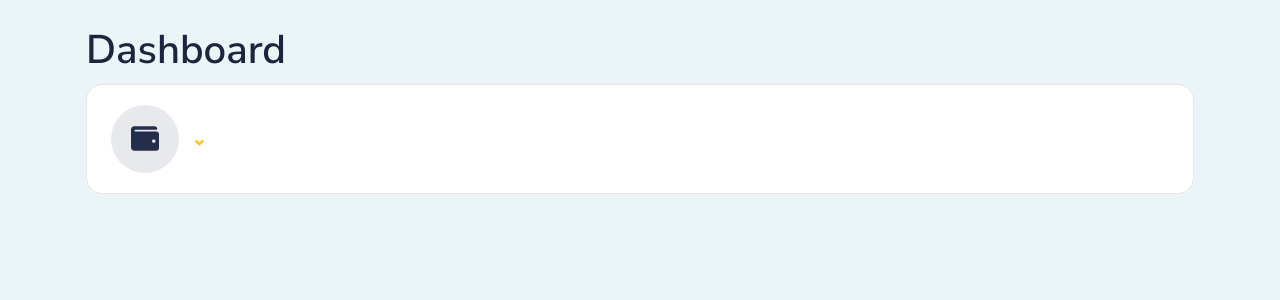
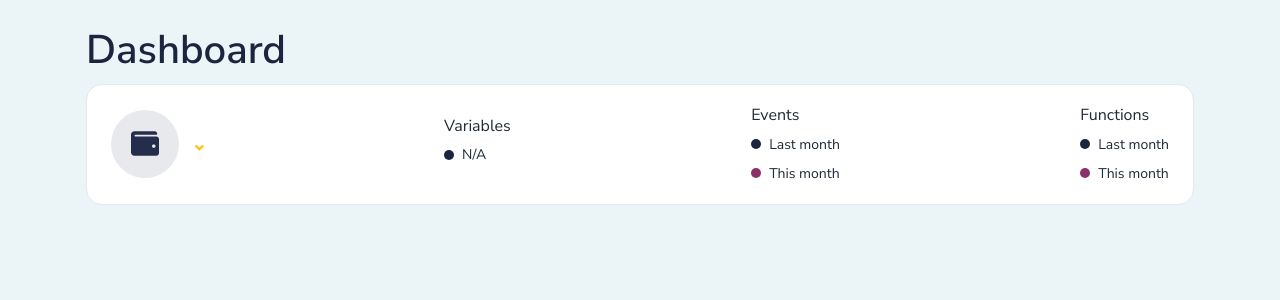
Before and after one commit to youngsoul/django-particle-dashboard, a Django app: template templates/particle_devices/dashboard.html in a window 1280 px wide. Shown: the part 95-395 px from the top of the page. Run offline with Django 4.2, Linux system fonts and the light colour scheme; the template is opened without the code that fills it: values that come from a table or form of the project are taken from there, others are empty; a user stored in the database is signed in; tables that the repository leaves empty hold one stand-in row (values such as "Sample post"); data that the repository does not hold is empty; parts of the project's set-up code (start-up, migrations or seed data) failed here and were passed over; some libraries are stand-ins or nearby versions.

Commit message:
get/view variables

```diff
--- a/accounts/models.py
+++ b/accounts/models.py
@@ -12,7 +12,8 @@ class CustomUser(AbstractUser):
 class UsersParticleDevice(models.Model):
     person = models.ForeignKey(CustomUser, on_delete=models.CASCADE)
     device = models.ForeignKey(ParticleDevice, on_delete=models.CASCADE)
-    can_see_functions = models.BooleanField(default=False)
+    can_view_functions = models.BooleanField(default=False)
     can_call_functions = models.BooleanField(default=False)
     can_view_events = models.BooleanField(default=False)
     can_send_events = models.BooleanField(default=False)
+    can_view_variables = models.BooleanField(default=False)
--- a/requirements.txt
+++ b/requirements.txt
@@ -2,7 +2,7 @@
 # This file is autogenerated by pip-compile with python 3.10
 # To update, run:
 #
-#    pip-compile requirements.in
+#    pip-compile
 #
 asgiref==3.5.2
     # via django
@@ -53,7 +53,7 @@ pyjwt[crypto]==2.6.0
     # via django-allauth
 pyparsing==3.0.9
     # via packaging
-pyparticleio==0.1.2
+pyparticleio==0.1.3
     # via -r requirements.in
 python-dotenv==0.21.0
     # via environs
--- a/templates/particle_devices/dashboard.html
+++ b/templates/particle_devices/dashboard.html
@@ -36,6 +36,47 @@
                                     {% endif %}
                                 </div>
                             </div>
+                            <div class="d-block ms-auto">
+                                <div class="h6 fw-normal text-gray mb-2">Variables</div>
+                                {% if users_device.device.online and users_device.can_view_variables %}
+                                    {% for var_data in users_device.device.variable_data %}
+                                    <div class="d-flex align-items-center text-right mb-2">
+                                        <span class="shape-xs rounded-circle bg-dark me-2"></span>
+                                        <span class="fw-normal small">{{ var_data.0 }}:{{ var_data.1|floatformat:1 }}</span>
+                                    </div>
+                                    {% endfor %}
+                                {% else %}
+                                    <div class="d-flex align-items-center text-right mb-2">
+                                        <span class="shape-xs rounded-circle bg-dark me-2"></span>
+                                        <span class="fw-normal small">N/A</span>
+                                    </div>
+
+                                {% endif %}
+                            </div>
+                            <div class="d-block ms-auto">
+                                <div class="h6 fw-normal text-gray mb-2">Events</div>
+
+                                <div class="d-flex align-items-center text-right mb-2">
+                                    <span class="shape-xs rounded-circle bg-dark me-2"></span>
+                                    <span class="fw-normal small">Last month</span>
+                                </div>
+                                <div class="d-flex align-items-center text-right">
+                                    <span class="shape-xs rounded-circle bg-tertiary me-2"></span>
+                                    <span class="fw-normal small">This month</span>
+                                </div>
+                            </div>
+                            <div class="d-block ms-auto">
+                                <div class="h6 fw-normal text-gray mb-2">Functions</div>
+
+                                <div class="d-flex align-items-center text-right mb-2">
+                                    <span class="shape-xs rounded-circle bg-dark me-2"></span>
+                                    <span class="fw-normal small">Last month</span>
+                                </div>
+                                <div class="d-flex align-items-center text-right">
+                                    <span class="shape-xs rounded-circle bg-tertiary me-2"></span>
+                                    <span class="fw-normal small">This month</span>
+                                </div>
+                            </div>
                         </div>
                     </div>
                 </div>
```
Also changed, not shown: particle_devices/admin.py (+5 -2 lines), particle_devices/models.py (+28 -0 lines), particle_devices/views.py (+10 -0 lines), accounts/migrations/0004_rename_can_see_functions_usersparticledevice_can_view_functions_and_more.py (added), particle_devices/migrations/0007_particledeviceevent.py (added), particle_devices/migrations/0008_rename_persist_value_particledeviceevent_persist_values_and_more.py (added).
